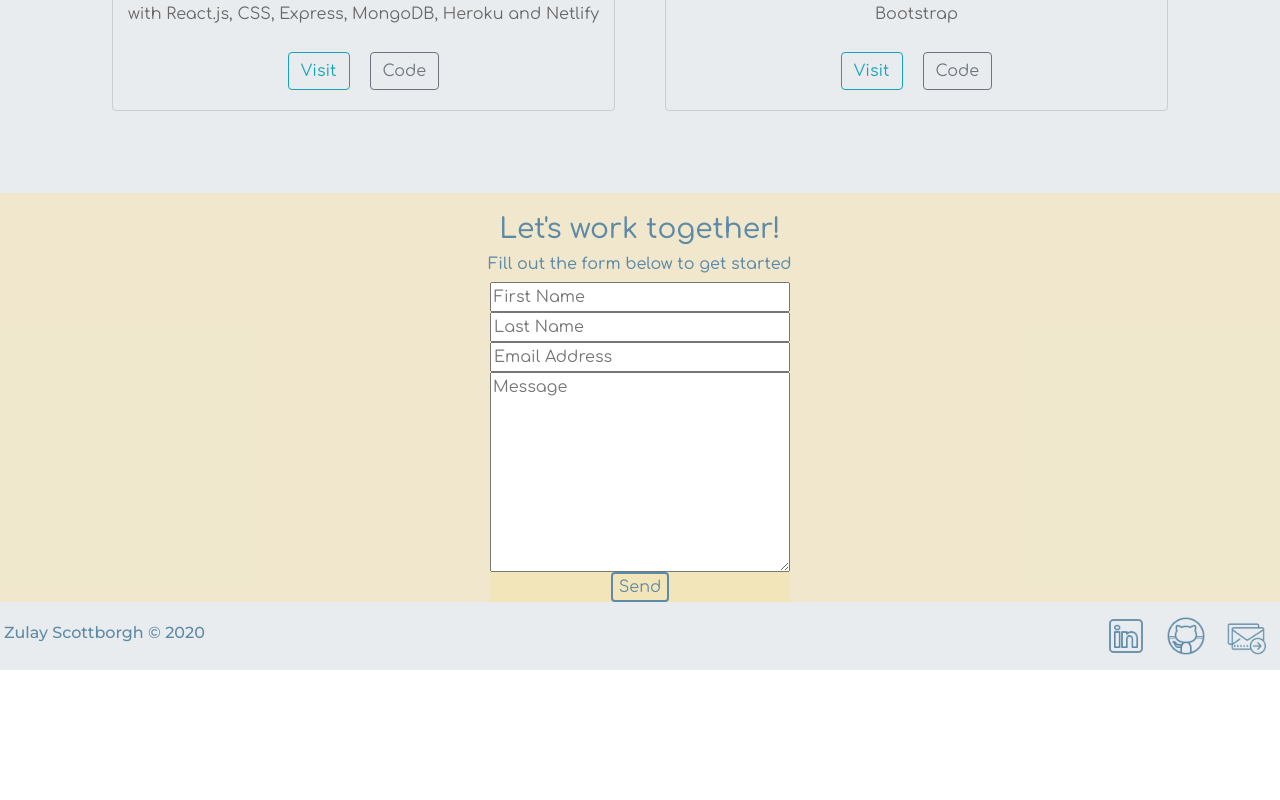
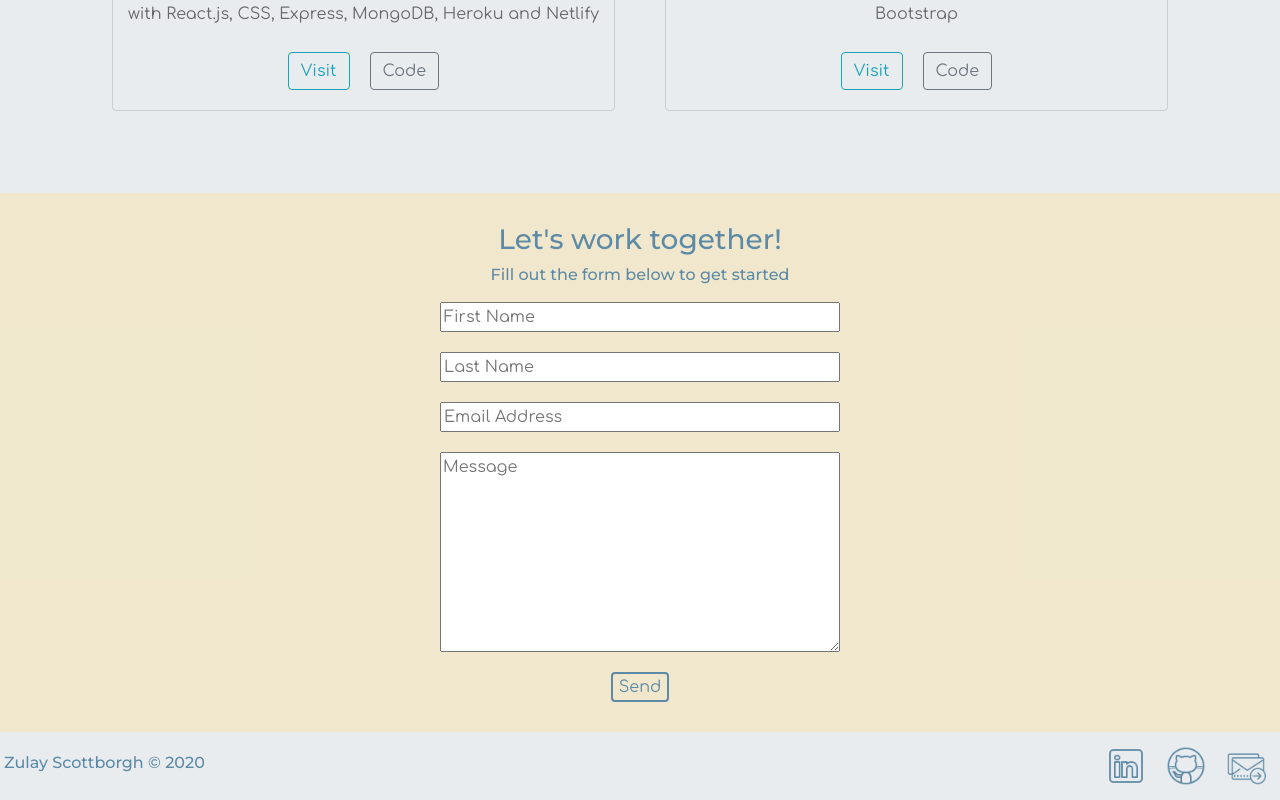
Before and after one commit to zulays/my_portfolio, a React (Create React App) app: page / in a window 1280 px wide. Shown: the part 1706-2506 px from the top of the page. Before the commit the page ends 2376 px from the top, so only its background shows below. Built offline with nearby package versions, Linux system fonts and the light colour scheme.

Commit message:
media queries updated and complete

```diff
--- a/src/components/Contact.jsx
+++ b/src/components/Contact.jsx
@@ -4,7 +4,7 @@ import MyForm from '../components/MyForm';
 
 export default function Contact() {
   return (
-    <div id="contact-me" className="contact-form">
+    <div id="contact-me" className="contact-container">
       <h3 className="form-header">Let's work together!</h3>
       <h6>Fill out the form below to get started</h6>
       <MyForm />
--- a/src/components/Landing.jsx
+++ b/src/components/Landing.jsx
@@ -5,7 +5,7 @@ export default function Landing() {
   return (
     <div>
       <div className="jumbotron mx-2 mb-2">
-        <h1 className="card-title display-3  h1 my-4 pb-4 col-xs-12 col-sm-12 col-md-12 col-lg-12 col-xl-12">
+        <h1 className="title my-4 pb-4 col-xs-12 col-sm-12 col-md-12 col-lg-12 col-xl-12">
           Zulay Scottborgh
         </h1>
         <hr className="my-4 mb-2 line" />
--- a/src/components/MyForm.jsx
+++ b/src/components/MyForm.jsx
@@ -19,9 +19,24 @@ export default class MyForm extends React.Component {
         action="https://formspree.io/maypgevj"
         method="POST"
       >
-        <input type="text" name="first-name" placeholder="First Name" />
-        <input type="text" name="last-name" placeholder="Last Name" />
-        <input type="email" name="email" placeholder="Email Address" />
+        <input
+          type="text"
+          name="first-name"
+          placeholder="First Name"
+          className="contact-input"
+        />
+        <input
+          type="text"
+          name="last-name"
+          placeholder="Last Name"
+          className="contact-input"
+        />
+        <input
+          type="email"
+          name="email"
+          placeholder="Email Address"
+          className="contact-input"
+        />
         <textarea
           className="form-group-message"
           type="text"
--- a/src/styling/Contact.css
+++ b/src/styling/Contact.css
@@ -1,5 +1,9 @@
+.contact-container {
+  background-color: rgba(247, 228, 170, 0.5);
+  padding: 30px;
+}
+
 .contact-form {
-  background-color: rgba(247, 228, 170, 0.5);
   display: flex;
   flex-direction: column;
   align-items: center;
@@ -7,25 +11,19 @@
   font-family: 'Comfortaa', cursive;
 }
 
-.form-header {
-  margin-top: 20px;
-}
-.label {
-  flex-direction: row;
-  margin-right: 10px;
-}
-
-input {
-  width: 300px;
+.contact-input {
+  width: 400px;
   margin: 10px;
 }
 
 .form-group-message {
-  width: 300px;
+  width: 400px;
   height: 200px;
+  margin: 10px;
 }
 
 .send-button {
+  margin-top: 10px;
   border-radius: 4px;
   border: 2px solid #5d8aa6;
   background-color: transparent;
@@ -34,10 +32,32 @@ input {
 
 /* ----------------------- Media Queries  - Mobile -----------------------  */
 @media only screen and (min-width: 320px) and (max-width: 767px) {
+  .contact-container {
+    padding: 40px;
+  }
+
+  .contact-input {
+    width: 280px;
+  }
+
+  .form-group-message {
+    width: 280px;
+  }
+
+  .send-button {
+    width: 100px;
+    height: 40px;
+    font-size: 25px;
+  }
 }
 
 /* ----------------------- Media Queries  - Tablet -----------------------  */
 @media only screen and (min-width: 768px) and (max-width: 1024px) {
+  .send-button {
+    width: 90px;
+    height: 40px;
+    font-size: 20px;
+  }
 }
 
 /* ----------------------- Media Queries  - Tablet -----------------------  */
--- a/src/styling/Landing.css
+++ b/src/styling/Landing.css
@@ -2,6 +2,10 @@
   font-family: 'Comfortaa', cursive;
 }
 
+.title {
+  font-size: 4.5rem;
+  font-weight: lighter;
+}
 .subtitle {
   color: #686868;
   font-size: 20px;
@@ -9,11 +13,26 @@
 
 /* ----------------------- Media Queries  - Mobile -----------------------  */
 @media only screen and (min-width: 320px) and (max-width: 767px) {
-  .card-title {
-    font-size: 20px;
+  .jumbotron {
+    text-align: center;
   }
 
+  .title {
+    font-size: 2.8rem;
+    font-weight: lighter;
+  }
   .subtitle {
-    font-size: 20px;
+    font-size: 16px;
   }
 }
+
+/* ----------------------- Media Queries  - Tablet -----------------------  */
+@media only screen and (min-width: 768px) and (max-width: 1024px) {
+  .jumbotron {
+    text-align: center;
+  }
+}
+
+/* ----------------------- Media Queries  - Tablet -----------------------  */
+@media only screen and (min-width: 1025px) and (max-width: 1920px) {
+}
```
